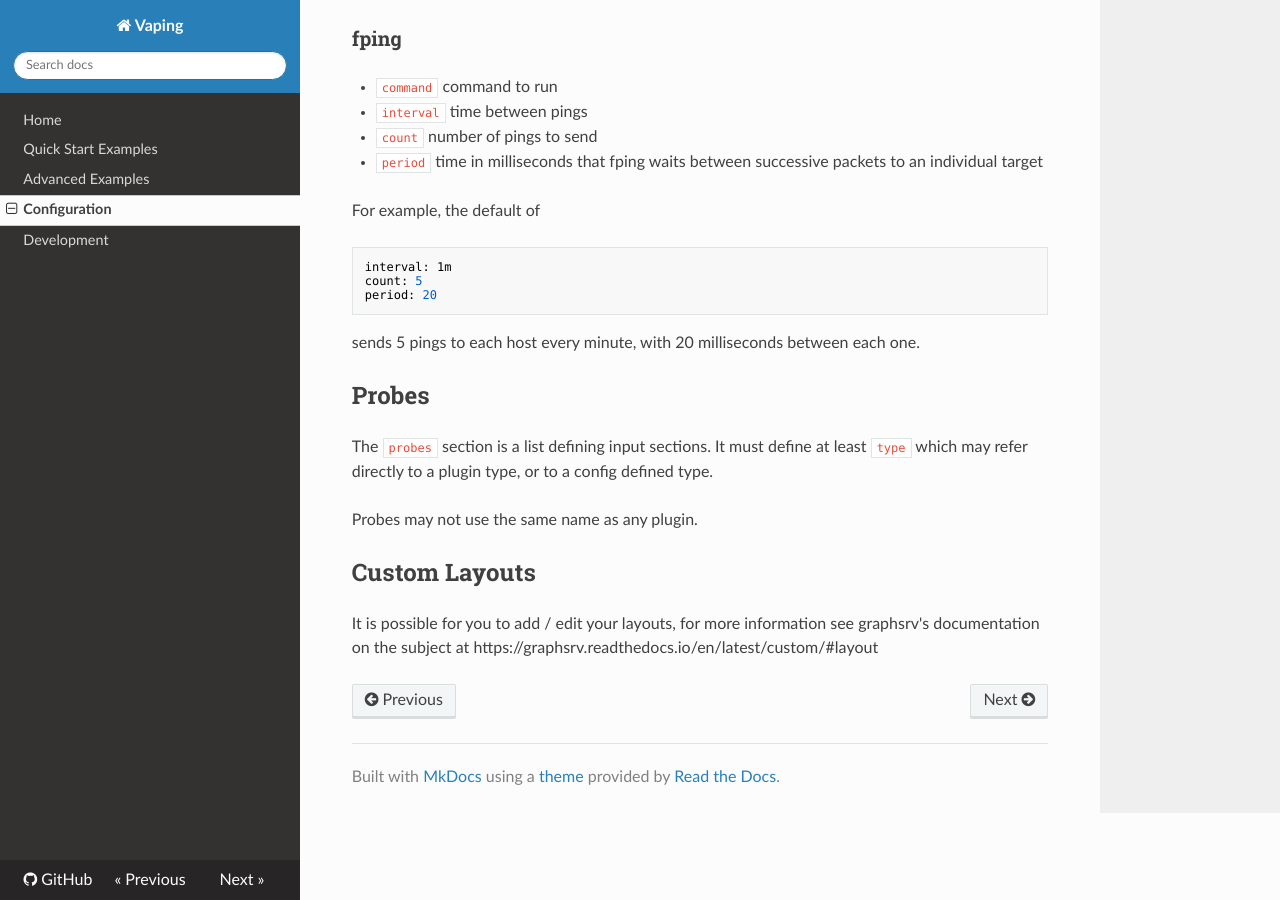
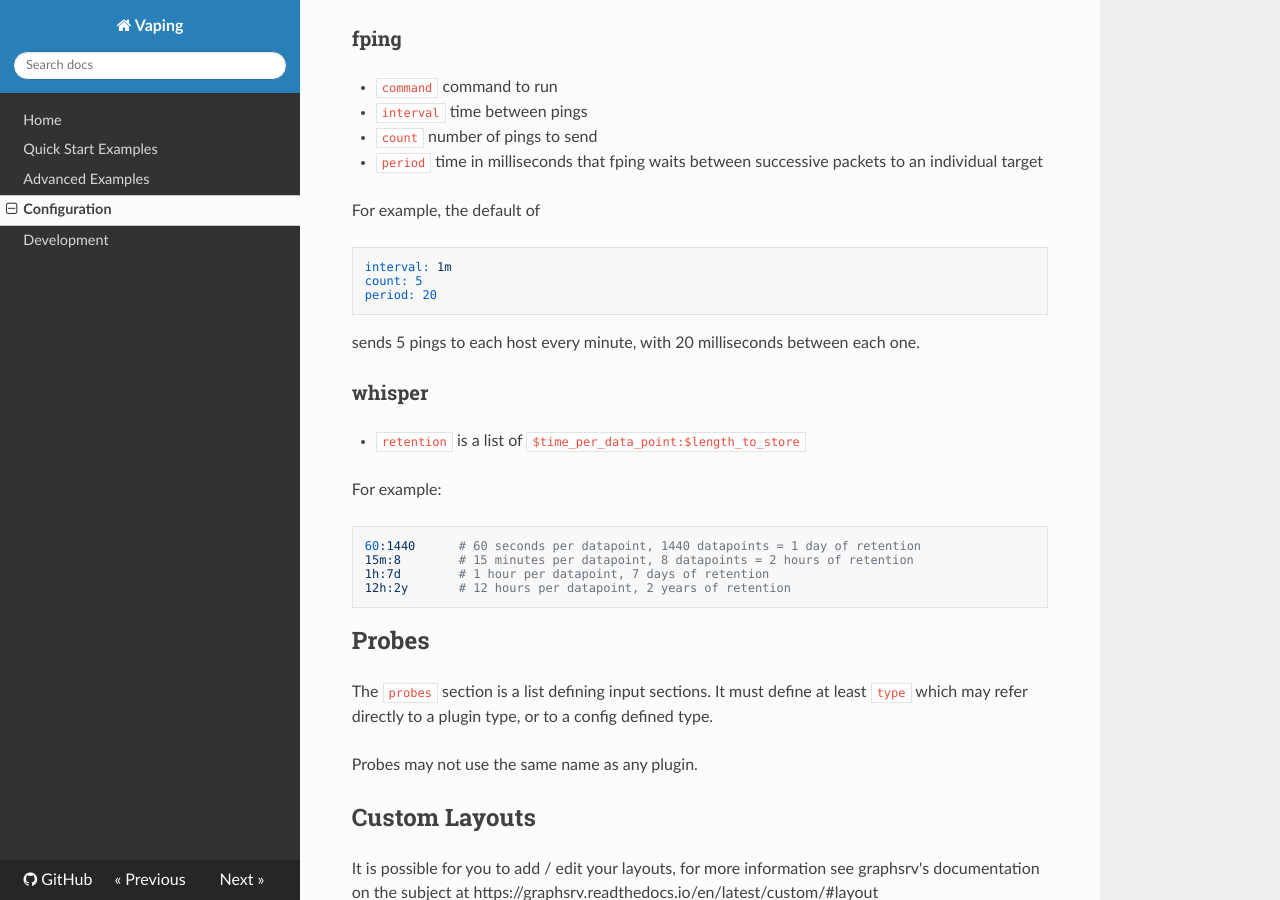
Before and after one commit to 20c/vaping, an MkDocs documentation site: the page built from docs/config.md, in a window 1280 px wide and 900 px high, scrolled down 740 px. Built offline with MkDocs 1.6.1, drawn with Linux system fonts in a browser that asks for light colours; nearby versions of some CDN libraries; old or Windows-style settings are respelled for this version of MkDocs.

Commit message:
update whisper docs

````diff
--- a/docs/config.md
+++ b/docs/config.md
@@ -37,13 +37,26 @@ The `plugins` section is a list defining which plugins are loaded and possibly c
 
 For example, the default of
 
-```py
+```yml
 interval: 1m
 count: 5
 period: 20
 ```
 
 sends 5 pings to each host every minute, with 20 milliseconds between each one.
+
+### whisper
+
+- `retention` is a list of `$time_per_data_point:$length_to_store`
+
+For example:
+
+```yml
+60:1440      # 60 seconds per datapoint, 1440 datapoints = 1 day of retention
+15m:8        # 15 minutes per datapoint, 8 datapoints = 2 hours of retention
+1h:7d        # 1 hour per datapoint, 7 days of retention
+12h:2y       # 12 hours per datapoint, 2 years of retention
+```
 
 ## Probes
 
````
